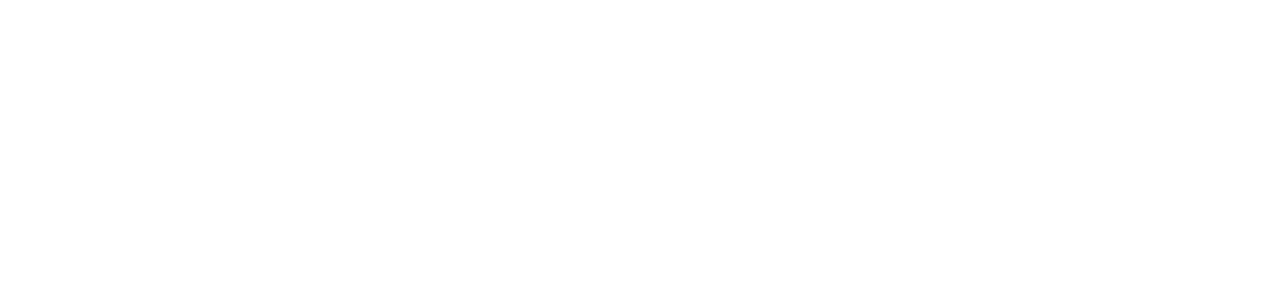
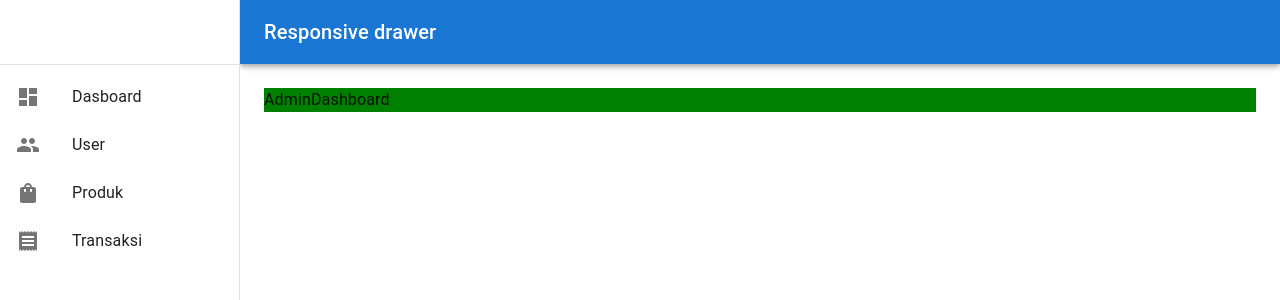
Before and after one commit to rizkisetyawan/ecommerce-170522, a React (Create React App) app: page /admin in a window 1280 px wide. Before the commit this address had no page. Shown: the top 300 px of the page. Built offline with nearby package versions, Linux system fonts and the light colour scheme.

Commit message:
add pages statistics

```diff
--- a/src/App.js
+++ b/src/App.js
@@ -20,8 +20,10 @@
   Statistics,
   Search,
   Order,
+  AdminUser,
+  AdminDashboard,
 } from './pages';
-import { Topbar } from './components';
+import { Topbar, Drawer } from './components';
 
 function App() {
   return (
@@ -51,6 +53,10 @@
               <Route path="category/:title" element={<Category />} />
               <Route path="search/:title" element={<Search />} />
             </Route>
+            <Route path="/admin" element={<Drawer />}>
+              <Route index element={<AdminDashboard />} />
+              <Route path="user" element={<AdminUser />} />
+            </Route>
             <Route path="register" element={<Register />} />
             <Route path="login" element={<Login />} />
           </Routes>
--- /dev/null
+++ b/src/components/Drawer/index.js
@@ -0,0 +1,127 @@
+/* eslint-disable react/prop-types */
+import * as React from 'react';
+import {
+  AppBar,
+  Box,
+  CssBaseline,
+  Divider,
+  Drawer,
+  IconButton,
+  List,
+  ListItem,
+  ListItemButton,
+  ListItemIcon,
+  ListItemText,
+  Typography,
+  Toolbar,
+} from '@mui/material';
+import {
+  Group, Dashboard, Receipt, ShoppingBag, Menu,
+} from '@mui/icons-material';
+import { Outlet } from 'react-router-dom';
+
+const drawerWidth = 240;
+
+function ResponsiveDrawer(props) {
+  const { window } = props;
+  const [mobileOpen, setMobileOpen] = React.useState(false);
+
+  const handleDrawerToggle = () => {
+    setMobileOpen(!mobileOpen);
+  };
+
+  const drawer = (
+    <div>
+      <Toolbar />
+      <Divider />
+      <List>
+        {[
+          { title: 'Dasboard', icon: <Dashboard /> },
+          { title: 'User', icon: <Group /> },
+          { title: 'Produk', icon: <ShoppingBag /> },
+          { title: 'Transaksi', icon: <Receipt /> },
+        ].map((row) => (
+          <ListItem key={row.title} disablePadding>
+            <ListItemButton>
+              <ListItemIcon>
+                {row.icon}
+              </ListItemIcon>
+              <ListItemText primary={row.title} />
+            </ListItemButton>
+          </ListItem>
+        ))}
+      </List>
+    </div>
+  );
+
+  const container = window !== undefined ? () => window().document.body : undefined;
+
+  return (
+    <Box sx={{ display: 'flex' }}>
+      <CssBaseline />
+      <AppBar
+        position="fixed"
+        sx={{
+          width: { sm: `calc(100% - ${drawerWidth}px)` },
+          ml: { sm: `${drawerWidth}px` },
+        }}
+      >
+        <Toolbar>
+          <IconButton
+            color="inherit"
+            aria-label="open drawer"
+            edge="start"
+            onClick={handleDrawerToggle}
+            sx={{ mr: 2, display: { sm: 'none' } }}
+          >
+            <Menu />
+          </IconButton>
+          <Typography variant="h6" noWrap component="div">
+            Responsive drawer
+          </Typography>
+        </Toolbar>
+      </AppBar>
+      <Box
+        component="nav"
+        sx={{ width: { sm: drawerWidth }, flexShrink: { sm: 0 } }}
+        aria-label="mailbox folders"
+      >
+        {/* The implementation can be swapped with js to avoid SEO duplication of links. */}
+        <Drawer
+          container={container}
+          variant="temporary"
+          open={mobileOpen}
+          onClose={handleDrawerToggle}
+          ModalProps={{
+            keepMounted: true, // Better open performance on mobile.
+          }}
+          sx={{
+            display: { xs: 'block', sm: 'none' },
+            '& .MuiDrawer-paper': { boxSizing: 'border-box', width: drawerWidth },
+          }}
+        >
+          {drawer}
+        </Drawer>
+        <Drawer
+          variant="permanent"
+          sx={{
+            display: { xs: 'none', sm: 'block' },
+            '& .MuiDrawer-paper': { boxSizing: 'border-box', width: drawerWidth },
+          }}
+          open
+        >
+          {drawer}
+        </Drawer>
+      </Box>
+      <Box
+        component="main"
+        sx={{ flexGrow: 1, p: 3, width: { sm: `calc(100% - ${drawerWidth}px)` } }}
+      >
+        <Toolbar />
+        <Outlet />
+      </Box>
+    </Box>
+  );
+}
+
+export default ResponsiveDrawer;
--- a/src/components/Topbar/Drawer.js
+++ b/src/components/Topbar/Drawer.js
@@ -22,7 +22,7 @@
   Logout,
   Assignment,
   ShoppingBasket,
-  // DonutSmall,
+  DonutSmall,
   Star,
   ShoppingBag,
   Storefront,
@@ -260,11 +260,14 @@
                             navigate('/products');
                           },
                         },
-                        {/* {
+                        {
                           title: 'Statistik',
                           icon: <DonutSmall />,
-                          handleClick: () => {},
-                        }, */},
+                          handleClick: (e) => {
+                            onClose(e);
+                            navigate('/statistics');
+                          },
+                        },
                       ].map((row, i) => (
                         <ListItem
                           key={row.title}
--- a/src/components/Topbar/index.js
+++ b/src/components/Topbar/index.js
@@ -35,7 +35,7 @@
   Logout,
   Assignment,
   ShoppingBasket,
-  // DonutSmall,
+  DonutSmall,
   Storefront,
 } from '@mui/icons-material';
 import { useSelector, useDispatch } from 'react-redux';
@@ -384,10 +384,14 @@
                                       navigate('/products');
                                     },
                                   },
-                                  {/* {
+                                  {
                                     title: 'Statistik',
                                     icon: <DonutSmall />,
-                                  }, */},
+                                    handleClick: () => {
+                                      handleCloseToko();
+                                      navigate('/statistics');
+                                    },
+                                  },
                                 ].map((row, i) => (
                                   <ListItem
                                     key={row.title}
--- a/src/components/index.js
+++ b/src/components/index.js
@@ -5,9 +5,11 @@
 import DialogCreateToko from './DialogCreateToko';
 import DialogCreateProduct from './DialogCreateProduct';
 import DialogUploadStruk from './DialogUploadStruk';
+import Drawer from './Drawer';
 
 export {
   Topbar,
+  Drawer,
   CardProduct,
   PayModal,
   Auth,
--- /dev/null
+++ b/src/pages/AdminDashboard/index.js
@@ -0,0 +1,12 @@
+import { Typography, Box } from '@mui/material';
+import React from 'react';
+
+function AdminDashboard() {
+  return (
+    <Box bgcolor="green">
+      <Typography>AdminDashboard</Typography>
+    </Box>
+  );
+}
+
+export default AdminDashboard;
--- /dev/null
+++ b/src/pages/AdminUser/index.js
@@ -0,0 +1,12 @@
+import { Typography, Box } from '@mui/material';
+import React from 'react';
+
+function AdminUser() {
+  return (
+    <Box bgcolor="green">
+      <Typography>AdminUser</Typography>
+    </Box>
+  );
+}
+
+export default AdminUser;
--- a/src/pages/Statistics/index.js
+++ b/src/pages/Statistics/index.js
@@ -1,11 +1,25 @@
-import { Container, Grid, Box } from '@mui/material';
+/* eslint-disable no-bitwise */
+import {
+  Container, Grid, Box, Typography,
+} from '@mui/material';
 import Chart from 'react-apexcharts';
-import React from 'react';
+import React, { useState, useEffect } from 'react';
+import { useSelector } from 'react-redux';
+import moment from 'moment';
+import { getTrxStatistics } from '../../utils';
+
+function Statistics() {
+  const identity = useSelector(({ auth }) => auth);
+  const [statisticsState, setStatisticsState] = useState({
+    loading: false,
+    data: [],
+    message: null,
+  });
 
   const chart = {
     series: [{
-    name: 'Desktops',
-    data: [10, 41, 35, 51, 49, 62, 69, 91, 148],
+      name: 'Total Transaksi',
+      data: statisticsState.data.map((row) => +row.count),
     }],
     options: {
       chart: {
@@ -22,7 +36,7 @@
         curve: 'straight',
       },
       title: {
-      text: 'Product Trends by Month',
+        text: 'STATISTIK PENJUALAN BULAN INI',
         align: 'left',
       },
       grid: {
@@ -32,16 +46,58 @@
         },
       },
       xaxis: {
-      categories: ['Jan', 'Feb', 'Mar', 'Apr', 'May', 'Jun', 'Jul', 'Aug', 'Sep'],
+        categories: statisticsState.data.map((row) => moment(row.date).format('D MMM')),
+      },
+      yaxis: {
+        labels: {
+          formatter: (value) => value.toFixed(0),
+        },
       },
     },
   };
 
-function Statistics() {
+  const fetchStatistics = async () => {
+    setStatisticsState({ ...statisticsState, loading: true });
+    try {
+      const day = +moment().format('D') - 1;
+      const idUmkm = identity.toko.id_umkm;
+      const products = await getTrxStatistics(day, idUmkm);
+      if (products.status !== 'success') {
+        throw new Error(products.message);
+      }
+      setStatisticsState({
+        ...statisticsState,
+        loading: false,
+        data: products.data,
+      });
+    } catch (err) {
+      setStatisticsState({
+        ...statisticsState,
+        loading: false,
+        message: err.message,
+      });
+    }
+  };
+
+  useEffect(() => {
+    fetchStatistics();
+  }, []);
+
   return (
     <Container>
+      { statisticsState.loading && (
+        <Box py={6} display="flex" justifyContent="center">
+          <Typography color="text.secondary">Loading ...</Typography>
+        </Box>
+      )}
+      { (!statisticsState.loading && statisticsState.message) && (
+        <Box py={6} display="flex" justifyContent="center">
+          <Typography color="text.secondary">{statisticsState.message}</Typography>
+        </Box>
+      )}
+      { (!statisticsState.loading && statisticsState.data) && (
         <Grid container spacing={2}>
-        <Grid item xs={12} sm={12}>
+          <Grid item xs={12}>
             <Box>
               <Chart
                 options={chart.options}
@@ -53,6 +109,7 @@
             </Box>
           </Grid>
         </Grid>
+      )}
     </Container>
   );
 }
--- a/src/pages/index.js
+++ b/src/pages/index.js
@@ -13,6 +13,8 @@
 import Statistics from './Statistics';
 import Search from './Search';
 import Order from './Order';
+import AdminUser from './AdminUser';
+import AdminDashboard from './AdminDashboard';
 
 export {
   Home,
@@ -30,4 +32,6 @@
   Statistics,
   Search,
   Order,
+  AdminUser,
+  AdminDashboard,
 };
--- a/src/utils/services/index.js
+++ b/src/utils/services/index.js
@@ -94,6 +94,7 @@
 export const getCategory = () => GET('/api/product/category');
 export const getCart = () => GET('/api/cart');
 export const getTrx = () => GET('/api/trx');
+export const getTrxStatistics = (day, idUmkm) => GET(`/api/trx/statistics/${day}/${idUmkm}`);
 export const getTrxToko = (idToko) => GET(`/api/trx/toko/${idToko}`);
 export const getUserReviews = () => GET('/api/user/reviews');
 export const getBank = () => GET('/api/trx/bank');
```
Lines whose indentation alone changed are shown as unchanged.
